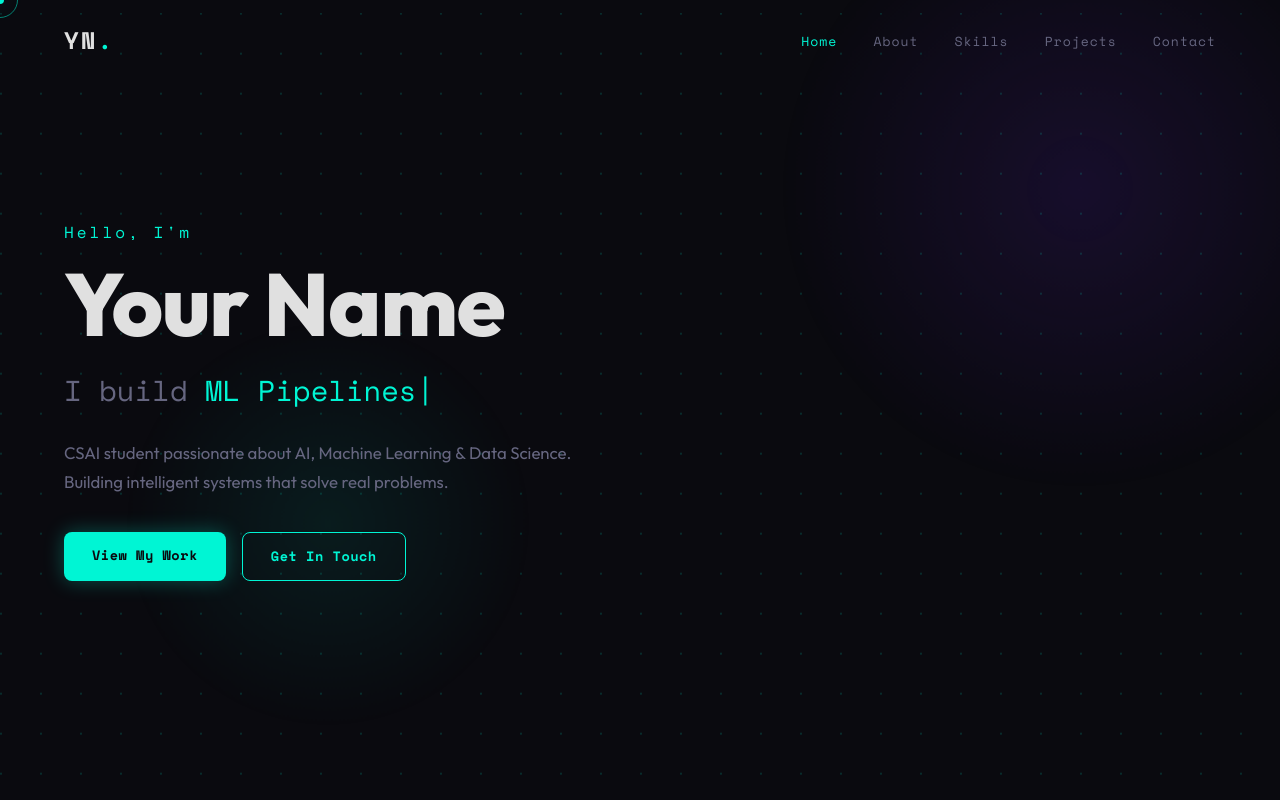
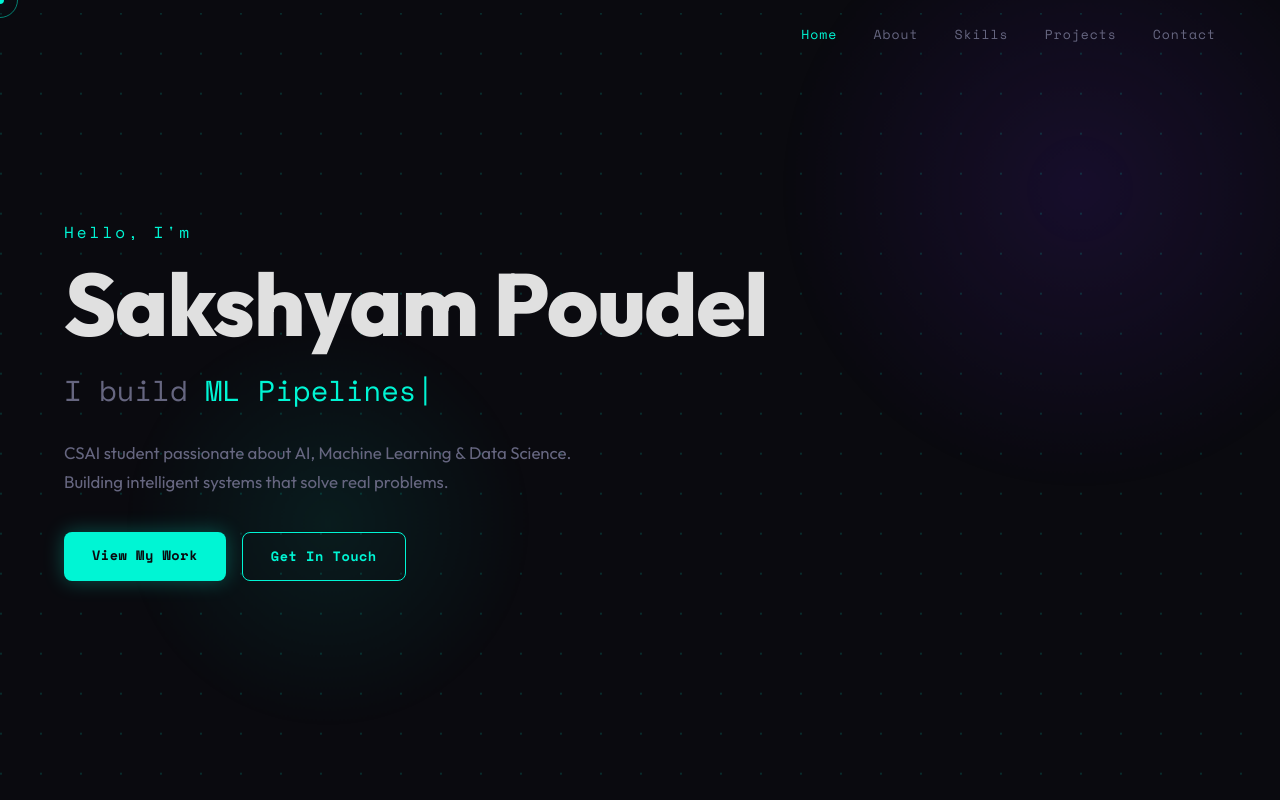
Before and after one commit to Sakshyam-poudel/portfolio, a plain HTML site: page index.html in a window 1280 px wide. Shown: the top 800 px of the page. Drawn offline with nearby package versions, Linux system fonts and the light colour scheme.

Commit message:
updated name to Sakshyam Poudel

```diff
--- a/index.html
+++ b/index.html
@@ -3,7 +3,7 @@
 <head>
   <meta charset="UTF-8" />
   <meta name="viewport" content="width=device-width, initial-scale=1.0" />
-  <title>Your Name | CSAI Portfolio</title>
+  <title>Sakshyam poudel | CSAI Portfolio</title>
   <link rel="stylesheet" href="style.css" />
   <!-- Google Font: Space Mono (techy, unique) -->
   <link href="https://fonts.googleapis.com/css2?family=Space+Mono:wght@400;700&family=Outfit:wght@300;400;600;800&display=swap" rel="stylesheet" />
@@ -16,7 +16,7 @@
 
   <!-- ═══ NAV ═══ -->
   <nav id="navbar">
-    <div class="nav-logo">YN<span class="accent">.</span></div>
+    <div class="nav-logo"><span class="accent"></span></div>
     <ul class="nav-links">
       <li><a href="#home">Home</a></li>
       <li><a href="#about">About</a></li>
@@ -31,7 +31,7 @@
   <section id="home" class="hero">
     <div class="hero-content">
       <p class="hero-greeting">Hello, I'm</p>
-      <h1 class="hero-name">Your Name</h1>
+      <h1 class="hero-name">Sakshyam Poudel</h1>
       <!-- Typing animation targets this span -->
       <h2 class="hero-tagline">
         I build <span id="typed-text"></span><span class="cursor-blink">|</span>
```
